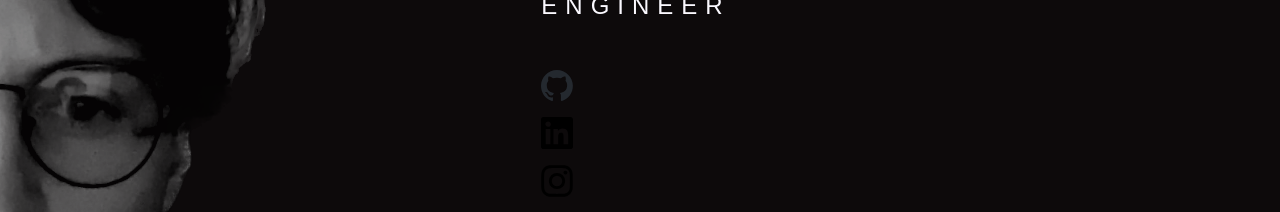
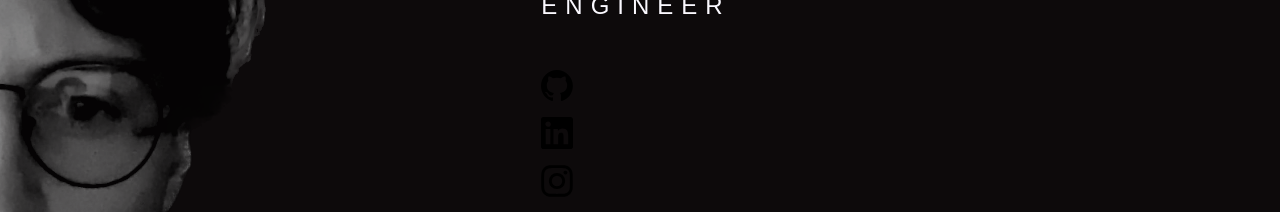
Before and after one commit to izzyyhh/izzyhalili, a Next.js app: page / in a window 1280 px wide. Shown: the part 326-538 px from the top of the page. Built offline with nearby package versions, Linux system fonts and the light colour scheme; a web font is replaced by a local one.

Commit message:
fix gh logo

```diff
--- a/src/app/components/Header.tsx
+++ b/src/app/components/Header.tsx
@@ -53,7 +53,7 @@ export default function Header() {
                                     height={32}
                                     width={32}
                                     alt="Github Logo"
-                                    className="dark:invert"
+                                    className="dark:invert contrast-[1000]"
                                     color="#000"
                                 />
                             </li>
```
